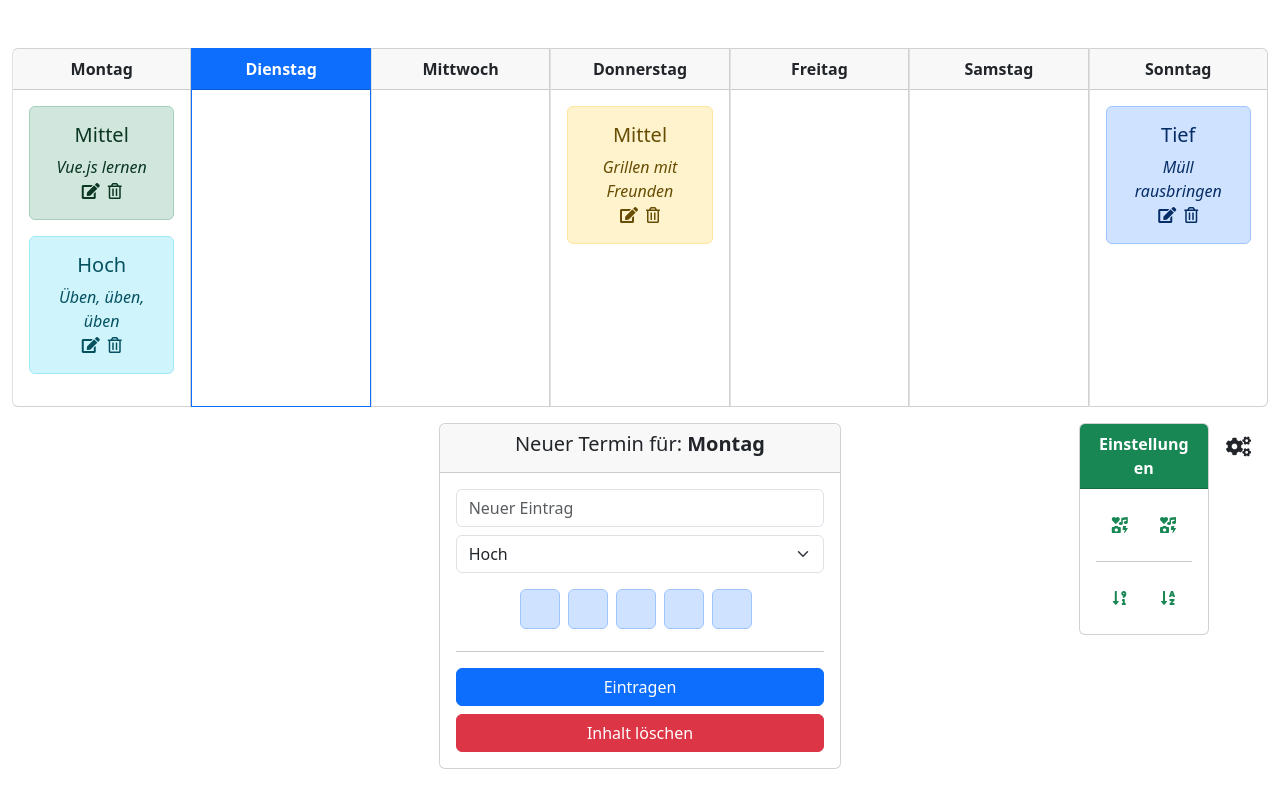
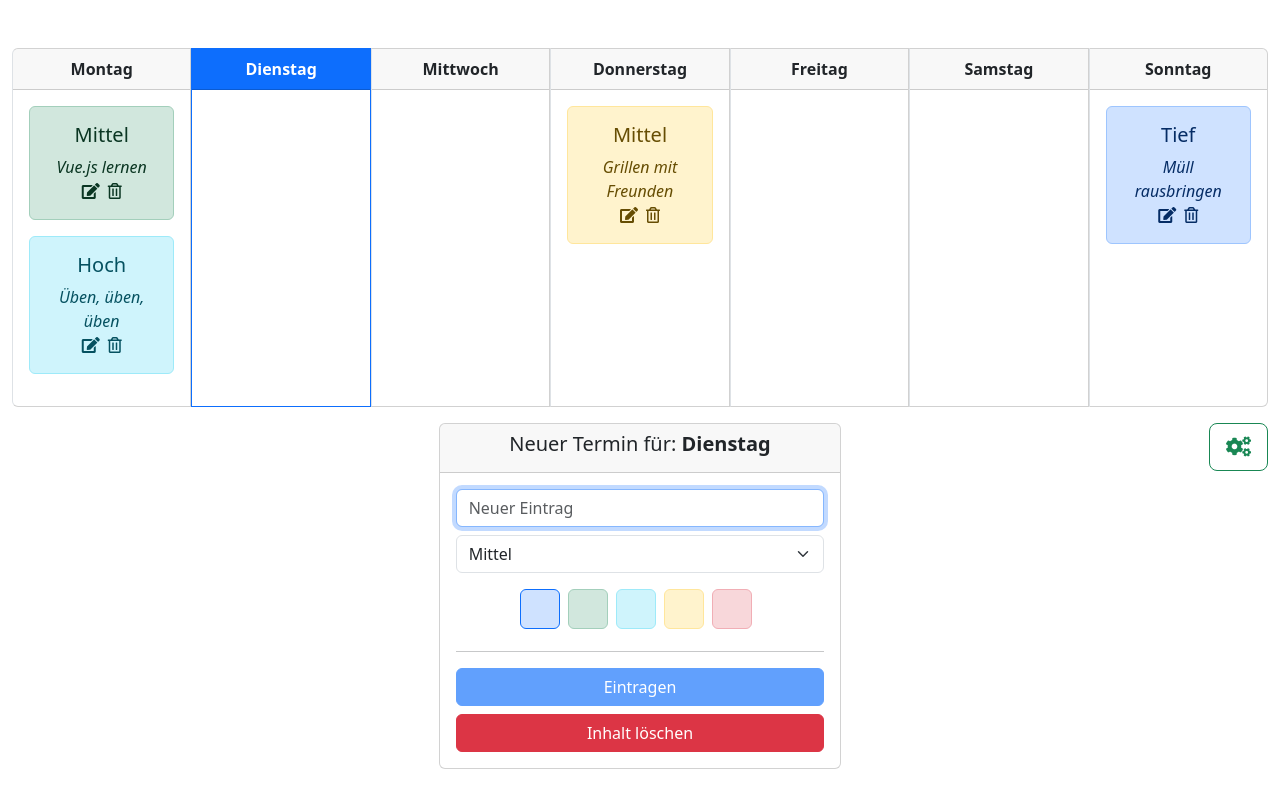
Before and after one commit to soonamback/terminkalender, a Vue app: page / in a window 1280 px wide. Built offline with nearby package versions, Linux system fonts and the light colour scheme.

Commit message:
configure async component

```diff
--- a/src/App.vue
+++ b/src/App.vue
@@ -12,27 +12,44 @@
       <div class="col-2 offset-2">
         <div class="float-end">
           <!-- Mit dem Button blenden wir die Calendar-Settings-Component ein bzw. aus. -->
-          <button class="btn btn-lg mb-2">
+          <button class="btn btn-lg mb-2" :class="buttonSettingsClasses" @click="toggleDisplaySettings()">
             <i class="fas fa-cogs"></i>
           </button>
         </div>
-        <CalendarSettings />
+        <CalendarSettings v-if="displaySettings" />
       </div>
     </div>
   </div>
 </template>
 
 <script>
+import { defineAsyncComponent } from "vue"
 import CalendarWeek from "./components/CalendarWeek"
 import CalendarEntry from "./components/CalendarEntry.vue";
-import CalendarSettings from "./components/CalendarSettings.vue";
+// import CalendarSettings from "./components/CalendarSettings.vue";
 export default {
   name: "App",
   components: {
     CalendarWeek,
     CalendarEntry,
-    CalendarSettings
-
+    CalendarSettings: defineAsyncComponent(() => {
+      import('./components/CalendarSettings.vue')
+    })
+  },
+  data() {
+    return {
+      displaySettings: false
+    }
+  },
+  computed: {
+    buttonSettingsClasses() {
+      return this.displaySettings ? ["btn-success"] : ["btn-outline-success"]
+    },
+  },
+  methods: {
+    toggleDisplaySettings() {
+      this.displaySettings = !this.displaySettings;
+    }
   }
 };
 </script>
--- a/src/components/CalendarDay.vue
+++ b/src/components/CalendarDay.vue
@@ -1,6 +1,6 @@
 <template>
   <div class="card border-start" :class="cardClasses">
-    <div class="card-header text-center" :class="cardHeaderClasses" role="button">
+    <div class="card-header text-center" :class="cardHeaderClasses" role="button" @click="setActiveDay">
       <strong>{{ day.fullName }}</strong>
     </div>
     <div class="card-body">
@@ -51,6 +51,11 @@ export default {
     cardHeaderClasses() {
       return this.day.id === Store.getters.activeDay().id
         ? ["bg-primary", "text-white"] : null
+    },
+  },
+  methods: {
+    setActiveDay() {
+      Store.mutations.setActiveDay(this.day.id);
     }
   }
 }
--- a/src/components/CalendarEntry.vue
+++ b/src/components/CalendarEntry.vue
@@ -2,32 +2,30 @@
   <div id="calender-entry">
     <div class="card">
       <div class="card-header text-center">
-              <h5>Neuer Termin für: <strong>Montag</strong></h5>
+        <h5>Neuer Termin für: <strong>{{ activeDayName }}</strong></h5>
       </div>
+
       <div class="card-body">
-              <input
-                type="text"
-                class="form-control"
-                placeholder="Neuer Eintrag"
-              />
-              <select class="form-select mt-2">
+        <div class="alert alert-danger" v-if="error">
+          Der Titel darf nicht leer sein.
+        </div>
+        <input type="text" class="form-control" placeholder="Neuer Eintrag" ref="eventTitleInput" v-model="event.title" @keyup.enter.exact="submitEvent()" @keyup.ctrl.enter="resetEventTitle"/>
+        <select class="form-select mt-2" v-model="event.priority">
           <option value="-1">Hoch</option>
           <option value="0">Mittel</option>
           <option value="1">Tief</option>
         </select>
         <div class="text-center mt-3">
-                <span
-                  v-for="i in 5"
-                  :key="i"
-                  class="d-inline-block alert alert-primary m-0 me-2 square"
-                  role="button"
-                >
+          <span v-for="color in eventColors" :key="color" class="d-inline-block alert m-0 me-2 square"
+            :class="eventColorClasses(color)" role="button" @click="setEventColor">
           </span>
         </div>
         <hr />
         <div class="d-grid gap-2">
-                <button class="btn btn-primary">Eintragen</button>
-                <button class="btn btn-danger">Inhalt löschen</button>
+          <button class="btn btn-primary" :disabled="submitEventButtonStatus" @click="submitEvent()"
+          >
+          Eintragen</button>
+          <button class="btn btn-danger" @click="resetEventTitle">Inhalt löschen</button>
         </div>
       </div>
     </div>
@@ -35,11 +33,53 @@
 </template>
 
 <script>
+import Store from '../store'
 export default {
   name: "CalendarEntry",
+  data() {
+    return {
+      eventColors: ["primary", "success", "info", "warning", "danger"],
+      event: {
+        title: "",
+        color: "primary",
+        priority: 0,
+      },
+      error: false
+    }
+  },
+  computed: {
+    activeDayName() {
+      return Store.getters.activeDay().fullName;
+    },
+    submitEventButtonStatus() {
+      return this.event.title === ""
+    }
+  },
+  mounted() {
+    this.$refs.eventTitleInput.focus()
+  },
+  methods: {
+    eventColorClasses(eventColor) {
+      return ["alert-" + eventColor, this.event.color === eventColor ? "border border-" + this.event.color : ""]
+    },
+    setEventColor(eventColor) {
+      this.event.color = eventColor
+    },
+    submitEvent() {
+      if(this.event.title === "") return (this.error = true)
+      Store.mutations.storeEvent(this.event)
+      this.event = {
+        title: "",
+        color: "primary",
+        priority: 0,
+      }
+      this.error = false
+    },
+    resetEventTitle() {
+      this.event.title = "";
+    },
+  }
 }
 </script>
 
-<style>
-
-</style>
+<style></style>
--- a/src/components/CalendarEvent.vue
+++ b/src/components/CalendarEvent.vue
@@ -16,8 +16,12 @@
         </div>
       </template>
       <template v-else>
-        <input type="text" class="form-control" :placeholder="event.title" @input="setNewEventTitle($event)">
-        <div>{{ newEventTitle }}</div>
+        <input type="text" class="form-control" ref="newEventTitleInput" :placeholder="event.title" @input="setNewEventTitle($event)" />
+        <select class="form-select mt-2" v-model="newEventPriority">
+          <option value="-1">Hoch</option>
+          <option value="0">Mittel</option>
+          <option value="1">Tief</option>
+        </select>
         <hr />
         <i class="fas fa-check" @click="updateEvent()" role="button"></i>
       </template>
@@ -36,8 +40,11 @@ export default {
   data() {
     return {
       newEventTitle: "",
+      newEventPriority: this.event.priority,
     }
   },
+
+
   computed: {
     priorityDisplayName() {
       switch (this.event.priority) {
@@ -58,13 +65,20 @@ export default {
     },
     editEvent() {
       Store.mutations.editEvent(this.day.id, this.event.title)
+      this.$nextTick(() => {
+        this.$refs.newEventTitleInput.focus();
+      })
+
     },
     setNewEventTitle(event) {
       this.newEventTitle = event.target.value
     },
     updateEvent() {
-      Store.mutations.updateEvent(this.day.id, this.event.title, this.newEventTitle)
-    }
+      Store.mutations.updateEvent(this.day.id, this.event.title, {
+        title: this.newEventTitle,
+        priority: this.newEventPriority
+       })
+    },
   }
 }
 </script>
--- a/src/store.js
+++ b/src/store.js
@@ -3,33 +3,46 @@ import { reactive, readonly } from 'vue'
 
 const state = reactive({
     calendarWeekData
-})
+});
 
 const getters = {
     activeDay: () => state.calendarWeekData.find((day) => day.active)
 };
-
-
 const mutations = {
+    setActiveDay(dayId) {
+        state.calendarWeekData.map((dayObj) => {
+            dayObj.id === dayId ? (dayObj.active = true) : (dayObj.active = false)
+        })
+    },
     deleteEvent(dayId, eventTitle) {
         const dayObj = state.calendarWeekData.find((day) => day.id === dayId)
         const eventIndex = dayObj.events.findIndex((event) => event.title === eventTitle)
         dayObj.events.splice(eventIndex, 1)
      },
+     storeEvent(eventDO) {
+        const activeDay = getters.activeDay()
+        activeDay.events.push({
+            title: eventDO.title,
+            edit: false,
+            color: eventDO.color,
+            priority: Number(eventDO.priority),
+        })
+     },
      editEvent(dayId, eventTitle) {
         state.calendarWeekData.map((dayObj) => {
             dayObj.events.map((event) => (event.edit = false))
-        })
+        });
         const dayObj = state.calendarWeekData.find((day) => day.id === dayId);
-        const eventObj = dayObj.events.find((event) => event.title === eventTitle)
+        const eventObj = dayObj.events.find((event) => event.title === eventTitle);
         eventObj.edit = true;
      },
-     updateEvent(dayId, oldEventTitle, newEventTitle) {
-        newEventTitle = newEventTitle !== "" ? newEventTitle : oldEventTitle;
+     updateEvent(dayId, oldEventTitle, newEvent) {
+        newEvent.title = newEvent.title !== "" ? newEvent.title : oldEventTitle;
         const dayObj = state.calendarWeekData.find((day) => day.id === dayId);
-        const eventObj = dayObj.events.find((event) => event.title === oldEventTitle)
-        eventObj.title = newEventTitle;
-        eventObj.edit = false
+        const eventObj = dayObj.events.find((event) => event.title === oldEventTitle);
+        eventObj.title = newEvent.title;
+        eventObj.priority = Number(newEvent.priority);
+        eventObj.edit = false;
      }
 };
 
```
Also changed, not shown: src/newFile.js (added, +28 -0 lines). Lines whose indentation alone changed are shown as unchanged.
